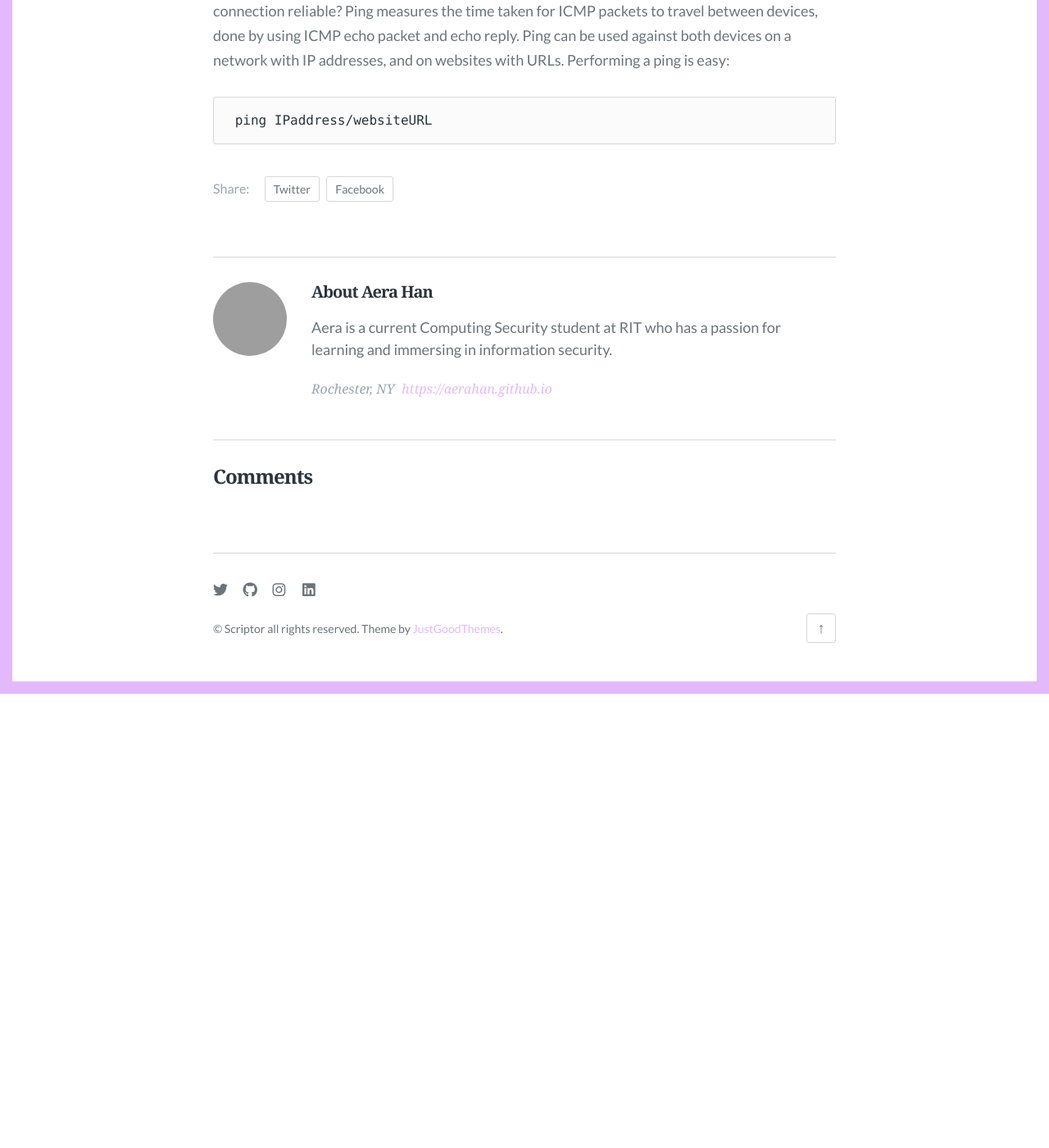
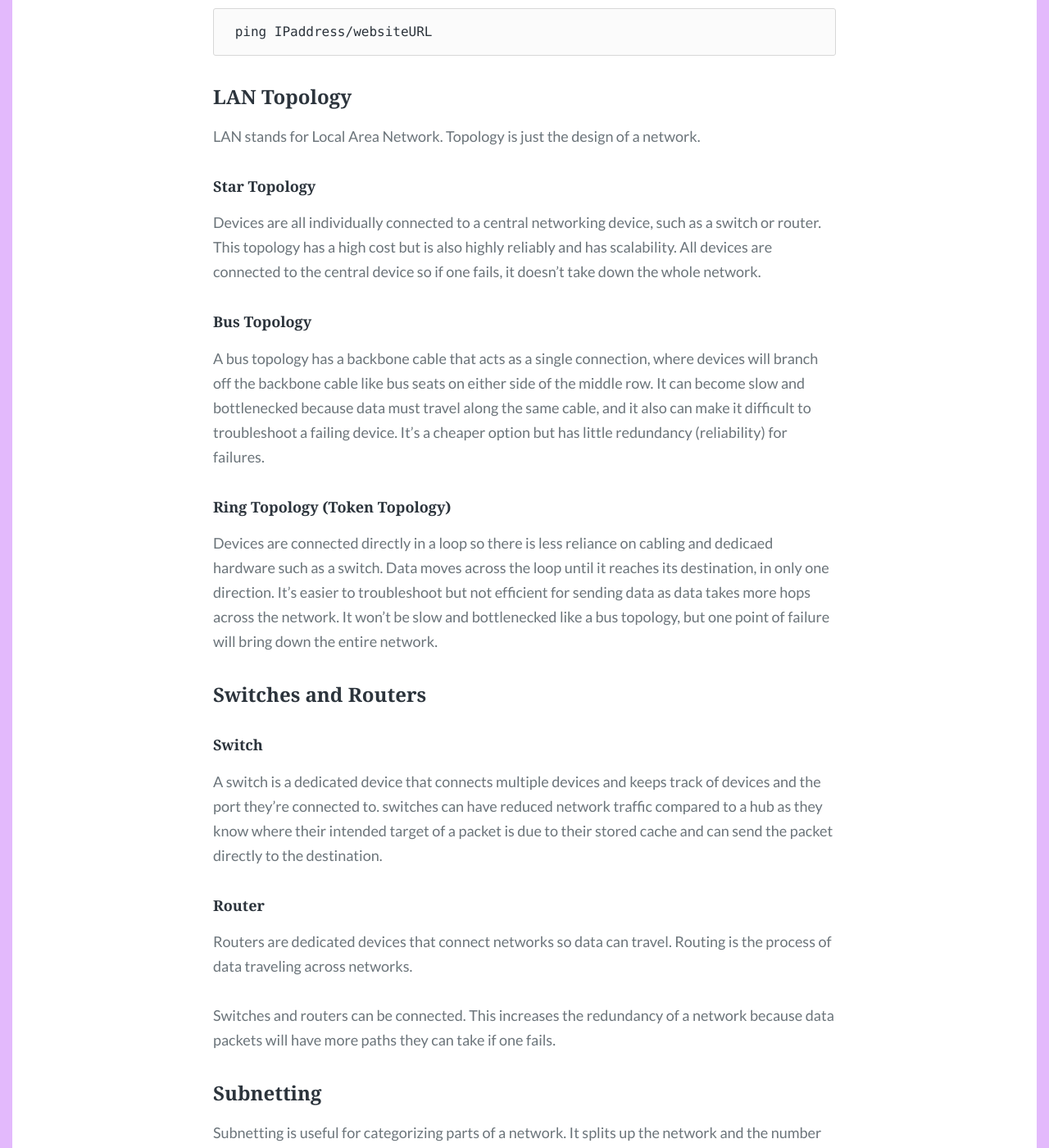
Before and after one commit to JustGoodThemes/Scriptor-Jekyll-Theme, a Jekyll site: the page built from _posts/2022-09-26-thm-what-is-networking-room-writeup.md, in a window 1280 px wide and 1400 px high, scrolled down 2083 px. Shown: the whole window at 82% size. Built offline with Jekyll 4.4.1, drawn with Linux system fonts in a browser that asks for light colours; some web fonts are replaced; comment, search, counter and statistics services are not loaded; before the commit the page ends 2929 px from its top, so only the background shows below that; some of the changed text lies outside the part shown; grey boxes are pictures that could not be loaded.

Commit message:
Update 2022-09-26-thm-what-is-networking-room-writeup.md
Updated Networking basics

````diff
--- a/_posts/2022-09-26-thm-what-is-networking-room-writeup.md
+++ b/_posts/2022-09-26-thm-what-is-networking-room-writeup.md
@@ -1,29 +1,28 @@
 ---
-title: "THM Room Writeup: What is Networking?"
+title: "THM Room Writeup: Networking Basics"
 layout: post
 date: 2022-09-25
-feature_image: images/desk.jpg
+feature_image: images/cloudnetwork.png
 tags: [thm]
 ---
 
-TryHackMe's bite-sized 'What is Networking?' module is meant to teach the fundamentals of computer
+TryHackMe has a couple of networking basics modules that are meant to teach the fundamentals of computer
 networking. I've taken a couple of intro networking classes already, but I've found THM's format to
 be exremely easy to understand and great for learning/review!
 
 <!--more-->
 
-# What is networking?
+### What is a network, and what is the Internet?
 A network is a system of interconnected devices (in the case of the internet. Postal systems
 also count as networks!) Networks can be public or private.
 
-# What is the internet?
 The Internet is a giant network! It's made up of multiple smaller networks that are connected.
 The small networks are private networks while the networks that connect the networks are public networks.
 
 History: The ARPANET project in the 1960s by the U.S. Defence Department was the first network
 documented. Today, we use the World Wide Web - invented by Tim Berners-Lee!
 
-# Identifying Devices on a Network
+### Identifying Devices on a Network - IP and MAC addresses
 Devices must be able to be identified on a network in order to communicate. Devices all have an Internet
 Protocol (IP) address and a Media Access Control (MAC) address. IP addresses can identify hosts on a
 network - but it can also change devices. They're made up of four octets (0-255) and follow potocols (
@@ -35,7 +34,7 @@ six is the unique number. Two devices won't have the same MAC address. The MAC a
 with its device. However, MAC addresses can be "spoofed" or faked, where a networked device can pretend
 to be another one by using that one's MAC address.
 
-# ICMP Ping
+### ICMP Ping
 Ping is a fundamental network tool that is versatile. It uses Internet Control Message Protocol (ICMP)
 packets to check the connection between devices - does the connection exist? Is the connection
 reliable? Ping measures the time taken for ICMP packets to travel between devices, done by using
@@ -45,3 +44,65 @@ Performing a ping is easy:
 ```
  ping IPaddress/websiteURL
 ```
+
+### LAN Topology
+LAN stands for Local Area Network. Topology is just the design of a network.
+
+##### Star Topology
+Devices are all individually connected to a central networking device, such as a switch or router. This
+topology has a high cost but is also highly reliably and has scalability. All devices are connected to the
+central device so if one fails, it doesn't take down the whole network.
+
+##### Bus Topology
+A bus topology has a backbone cable that acts as a single connection, where devices will branch off the backbone
+cable like bus seats on either side of the middle row. It can become slow and bottlenecked because data must
+travel along the same cable, and it also can make it difficult to troubleshoot a failing device. It's a
+cheaper option but has little redundancy (reliability) for failures.
+
+##### Ring Topology (Token Topology)
+Devices are connected directly in a loop so there is less reliance on cabling and dedicaed hardware such as
+a switch. Data moves across the loop until it reaches its destination, in only one direction. It's easier to
+troubleshoot but not efficient for sending data as data takes more hops across the network. It won't be slow
+and bottlenecked like a bus topology, but one point of failure will bring down the entire network.
+
+
+### Switches and Routers
+##### Switch
+A switch is a dedicated device that connects multiple devices and keeps track of devices and the port they're
+connected to. switches can have reduced network traffic compared to a hub as they know where their intended
+target of a packet is due to their stored cache and can send the packet directly to the destination.
+
+##### Router
+Routers are dedicated devices that connect networks so data can travel. Routing is the process of data
+traveling across networks.
+
+Switches and routers can be connected. This increases the redundancy of a network because data
+packets will have more paths they can take if one fails.
+
+### Subnetting
+Subnetting is useful for categorizing parts of a network. It splits up the network and the number of hosts
+that fit within (which is then represented by the subnet mask).
+
+##### Network Address
+Identifies the start of the network
+##### Host Address
+The device's IP address
+##### Default Gateway
+A special address for a device that can send information to another network, such as a router. Usually the
+first or last host address in a network (.1 or .254).
+Consider a coffee shop with their register and free wifi for customers to use. Subnetting allows to keep these
+devices in different 'sections' of the network.
+Subnetting is beneficial because it is efficient, gives full control and more security over your network.
+
+
+### ARP (Address Resolution Protocol)
+ARP allows devices to identify themselves on a network by associating their MAC address with an IP address.
+How it works: A device wants to send a packet to a destination device. They will broadcast a message searching
+for the destination device (ARP Request), asking if their MAC address matches the requested IP address. An
+ARP Reply will be returned if the device has it. The first device will store the ARP entry in its cache.
+
+### DHCP (Dynamic Host Configuration Protocol)
+DHCP assigns IP addresses to devices. If a device is not manually assigned one, it can send a DHCP Discover
+request. A DHCP server on the same network can reply with a DHCP Offer, giving the device an IP address it can
+use. The device then must send a DHCP Request reply to confirm taking that IP address, and the DHCP server will
+send a DHCP ACK to acknowledge completion of the transaction.
````
